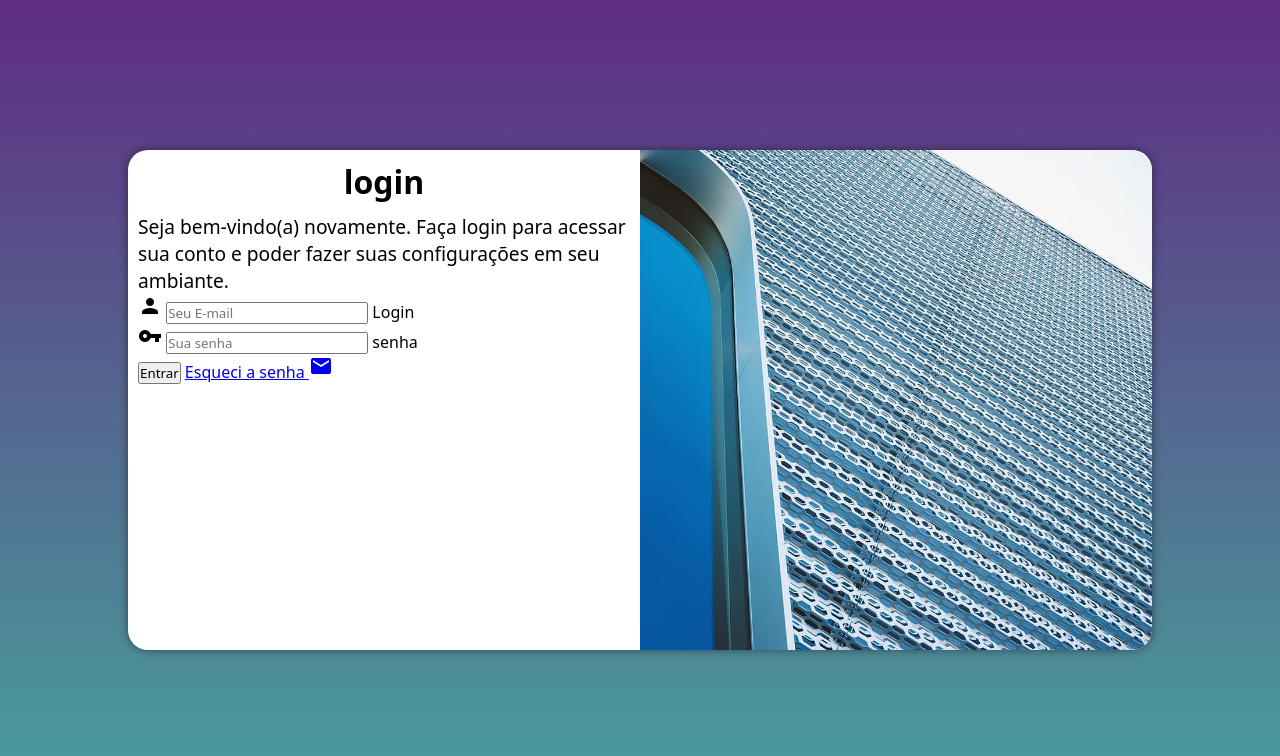
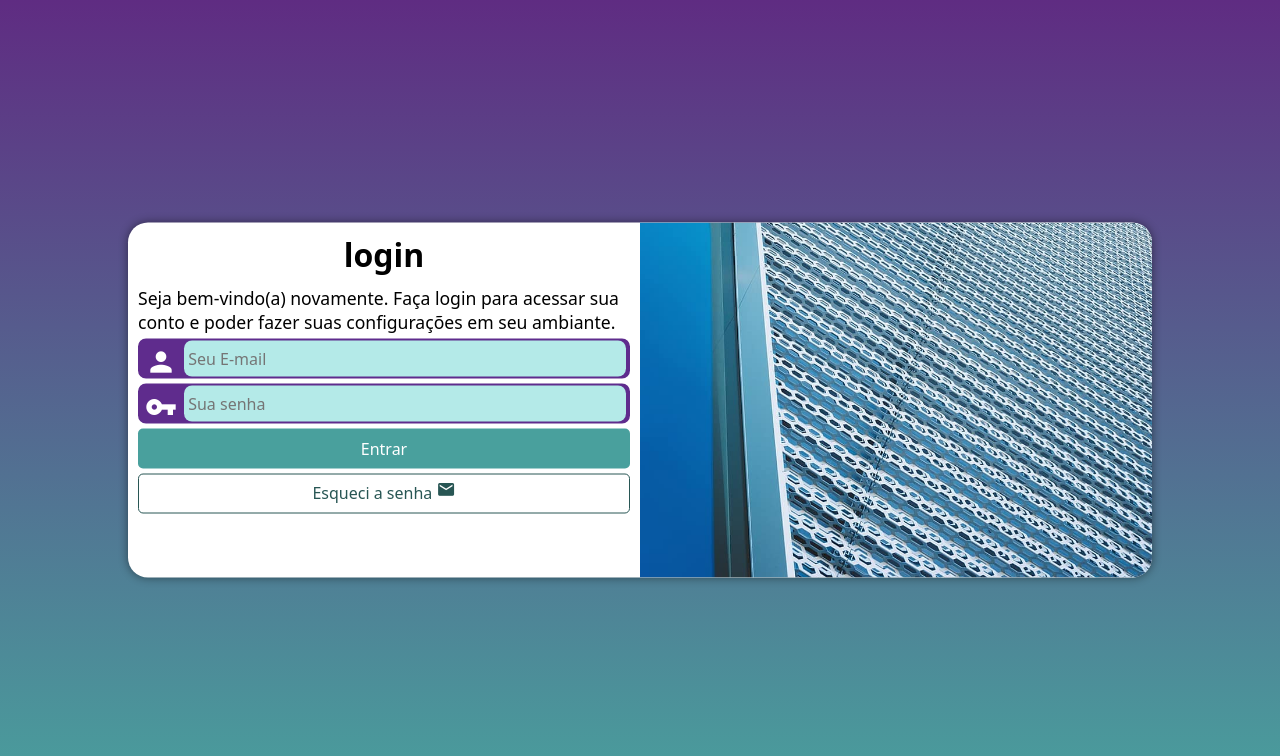
Before and after one commit to Fagner-Bagundes/projeto-login, a plain HTML site: page index.html in a window 1280 px wide. Drawn offline with Linux system fonts and the light colour scheme.

Commit message:
Projeto tela de Login terminado

```diff
--- a/estilos/mediaquery.css
+++ b/estilos/mediaquery.css
@@ -6,6 +6,7 @@
     }
     section#login{
         width: 80vw;
+        height: 290px;
     }
 
     section#login >div#imagem{
@@ -26,6 +27,7 @@
     }
     section#login{
         width: 80vw;
+        height: 355px;
     }
 
     section#login > div#imagem{
@@ -44,6 +46,6 @@
     }
 
     div#formulario >p{
-        font-size: 1.2em;
+        font-size: 1.1em;
     }
 }
--- a/estilos/style.css
+++ b/estilos/style.css
@@ -32,7 +32,7 @@ section#login{
     top: 50%;
     left: 50%;
     width: 250px;
-    height: 500px;
+    height: 515px;
     border-radius: 20px;
     transform: translate(-50%, -50%);
     overflow: hidden;
@@ -63,3 +63,79 @@ div#formulario >h1{
 div#formulario > p{
     font-size: 0.8em;
 }
+form > div.campo{
+    background-color:  #5f2c8d;
+    width: 100%;
+    height: 40px;
+    border-radius: 8px;
+    margin: 5px 0px;
+    border: 2px solid  #5f2c8d ;
+}
+
+div.campo> label{
+    display: none;
+}
+
+div.campo> span{
+    color: white;
+    font-size: 2em;
+    width: 40px;
+    padding: 5px;
+}
+
+div.campo> input{
+    background-color: #b4eae8;
+    font-size: 1em;
+    height: 100%;
+    border: none;
+    border-radius: 8px;
+    padding: 4px;
+
+    width: calc(100% - 46px);
+    transform: translateY(-13px);
+}
+
+div.campo >input:focus-within{
+    background-color: white;
+}
+
+form > input[ type=submit] {
+    display: block;
+    font-size: 1em;
+    width: 100%;
+    height: 40px;
+    background-color:#49a09d ;
+    color: white;
+    border: none;
+    border-radius: 5px;
+    cursor: pointer;
+}
+
+form > input[ type=submit]:hover{
+    background-color: #285654;
+}
+
+form > a.botao{
+    display: block;
+    text-align: center;
+    width: 100%;
+    height: 40px;
+    border: 1px solid  #285654;
+    border-radius: 5px;
+    text-align: none;
+    color: #285654;
+    padding-top: 5px;
+    margin-top: 5px;
+    text-decoration: none;
+}
+
+form >a.botao>div{
+    font-size: 1.2em;
+
+}
+
+form >a.botao:hover{
+    background-color: #356a6a;
+    color: white;
+    text-decoration: underline;
+}
--- a/index.html
+++ b/index.html
@@ -30,7 +30,7 @@
                         <label for="isenha">senha</label>
                     </div>
                     <input type="submit" value="Entrar">
-                    <a href="#">Esqueci a senha <div class="material-icons">mail</div>
+                    <a href="#" class="botao">Esqueci a senha <div class="material-icons">mail</div>
 
                     </a>
                 </form>
```
